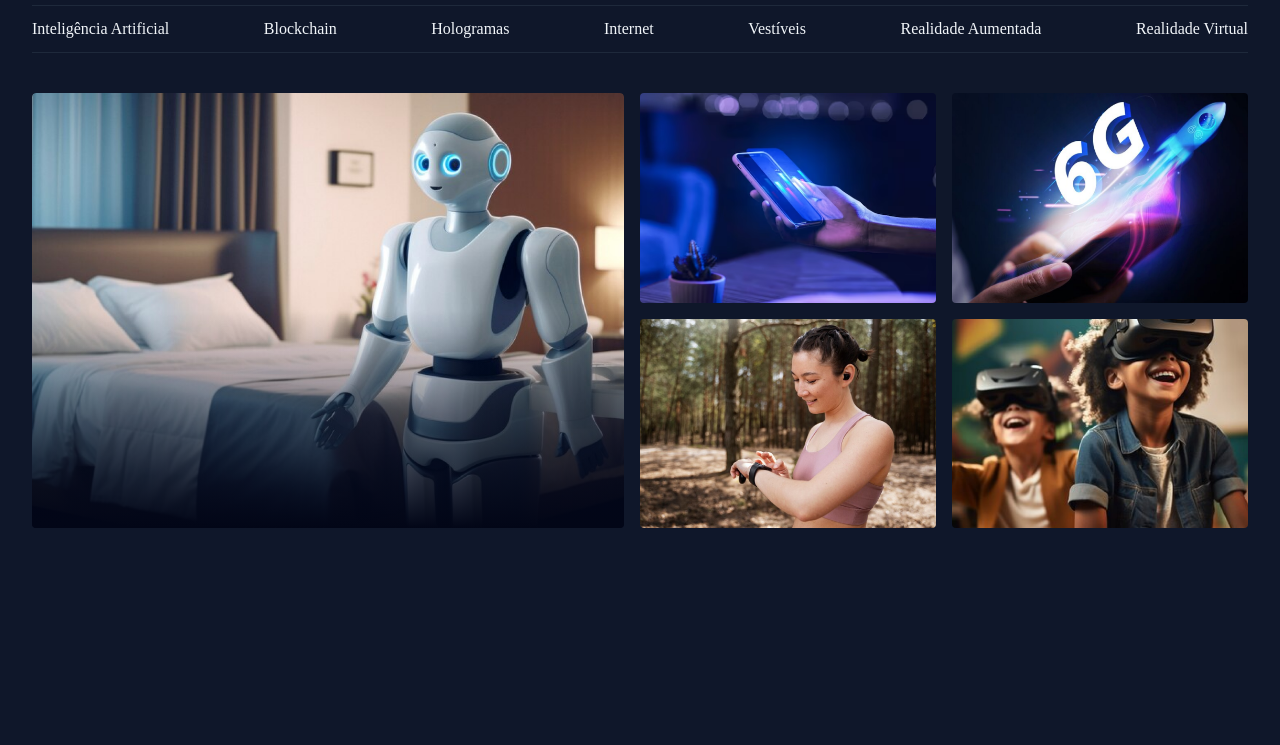
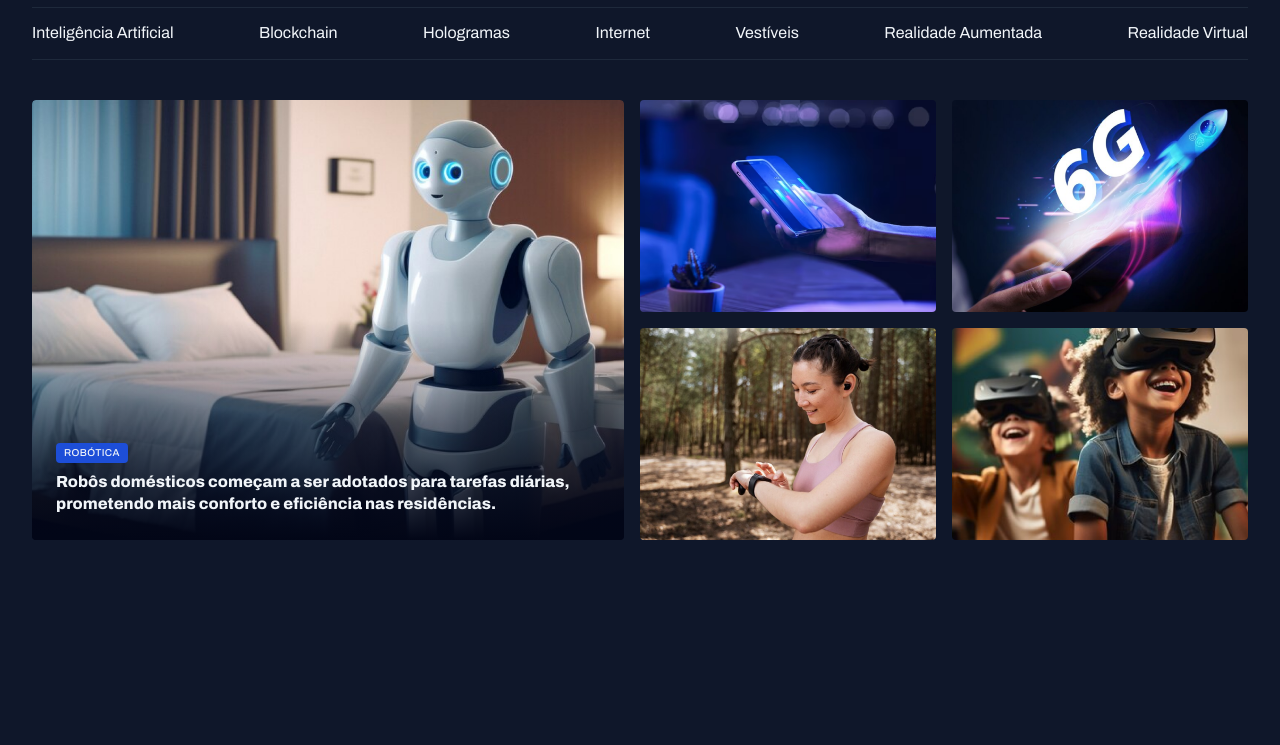
Before and after one commit to RodrigoRopelato/portal-noticias, a plain HTML site: page index.html in a window 1280 px wide. Shown: the part 55-800 px from the top of the page. Drawn offline with Linux system fonts and the light colour scheme.

Commit message:
concluindo configurações do card

```diff
--- a/index.html
+++ b/index.html
@@ -42,9 +42,14 @@
 
   <main class="grid container">
     <section id="featured" class="grid grid-flow-col gap-16">
-      <div class="card">
+      <figure class="card">
         <img src="./assets/images/Image 01.png" alt="">
-      </div>
+
+        <figcaption>
+          <span class="content-tag">robótica</span>
+          <h2 class="text-xl">Robôs domésticos começam a ser adotados para tarefas diárias, prometendo mais conforto e eficiência nas residências.</h2>
+        </figcaption>
+      </figure>
 
       <div class="grid grid-cols-2 gap-16">
         <div>
--- a/styles/global.css
+++ b/styles/global.css
@@ -1,24 +1,24 @@
-*{
+* {
   margin: 0;
   padding: 0;
   box-sizing: border-box;
 }
 
-:root{
-  --brand-color-light:#60A5FA;
-  --brand-color-dark:#1D4ED8;
-  --bg-color:#0F172A;
-  --stroke-color:#1E293B;
-  --text-color-primary:#F1F5F9;
-  --text-color-secondary:#CBD5E1;
+:root {
+  --brand-color-light: #60A5FA;
+  --brand-color-dark: #1D4ED8;
+  --bg-color: #0F172A;
+  --stroke-color: #1E293B;
+  --text-color-primary: #F1F5F9;
+  --text-color-secondary: #CBD5E1;
 
   --font-family: 'Archivo', sans-serif;
-  --h1: 800 24px/135% var(var(--font-family));
-  --h2: 800 16px/140% var(var(--font-family));
-  --h3: 800 14px/140% var(var(--font-family));
-  --text-span: 600 14px/145% var(var(--font-family));
-  --text: 400 16px/140% var(var(--font-family));
-  --text-sm: 400 14px/160% var(var(--font-family));
+  --h1: 800 24px/135% var(--font-family);
+  --h2: 800 16px/140% var(--font-family);
+  --h3: 800 14px/140% var(--font-family);
+  --text-span: 600 14px/145% var(--font-family);
+  --text: 400 16px/140% var(--font-family);
+  --text-sm: 400 14px/160% var(--font-family);
 }
 
 body {
@@ -27,29 +27,46 @@ body {
   background-color: var(--bg-color);
 }
 
-a{
+a {
   text-decoration: none;
   color: inherit;
 }
 
-a:hover{
+a:hover {
   color: var(--brand-color-light);
 }
 
-h1, h2, h3 {
+h1,
+h2,
+h3 {
   font: inherit;
 }
 
-img{
+img {
   max-width: 100%;
 }
 
-.container{
+.container {
   max-width: 1280px;
   padding-inline: 32px;
   margin-inline: auto;
 }
 
-main{
+main {
   margin-top: 40px;
 }
+
+.content-tag{
+  display: inline-block;
+  background-color: var(--brand-color-dark);
+
+  padding: 4px 8px;
+  border-radius: 4px;
+
+  font: 500 10px/1.2 var(--font-family);
+  text-transform: uppercase;
+  letter-spacing: 0.04em;
+  color: var(--text-color-primary);
+
+  box-shadow: 0px 4px 16px rgba(2, 6, 23, 0.251);
+}
--- a/styles/sections.css
+++ b/styles/sections.css
@@ -10,7 +10,6 @@
     overflow: hidden;
     position: relative;
 
-
     &::before {
       content: "";
       position: absolute;
@@ -19,7 +18,18 @@
       background: linear-gradient(180deg,
           transparent 0%,
           #020617 100%);
+    }
 
+    figcaption{
+      position: absolute;
+      bottom: 0;
+
+      padding: 24px;
+
+      h2{
+        margin-top: 8px;
+      }
     }
+
   }
 }
--- a/styles/utility.css
+++ b/styles/utility.css
@@ -1,15 +1,31 @@
-.grid{
+.grid {
   display: grid;
 }
 
-.grid-flow-col{
+.grid-flow-col {
   grid-auto-flow: column;
 }
 
-.grid-cols-2{
+.grid-cols-2 {
   grid-template-columns: 1fr 1fr;
 }
 
-.gap-16{
+.gap-16 {
   gap: 16px;
 }
+
+.text-2xl {
+  font: 800 24px/135% 'Archivo';
+}
+
+.text-xl {
+  font: var(--h2);
+}
+
+.text-lg {
+  font: var(h3);
+}
+
+.text-sm {
+  font: var(--text-sm);
+}
```
